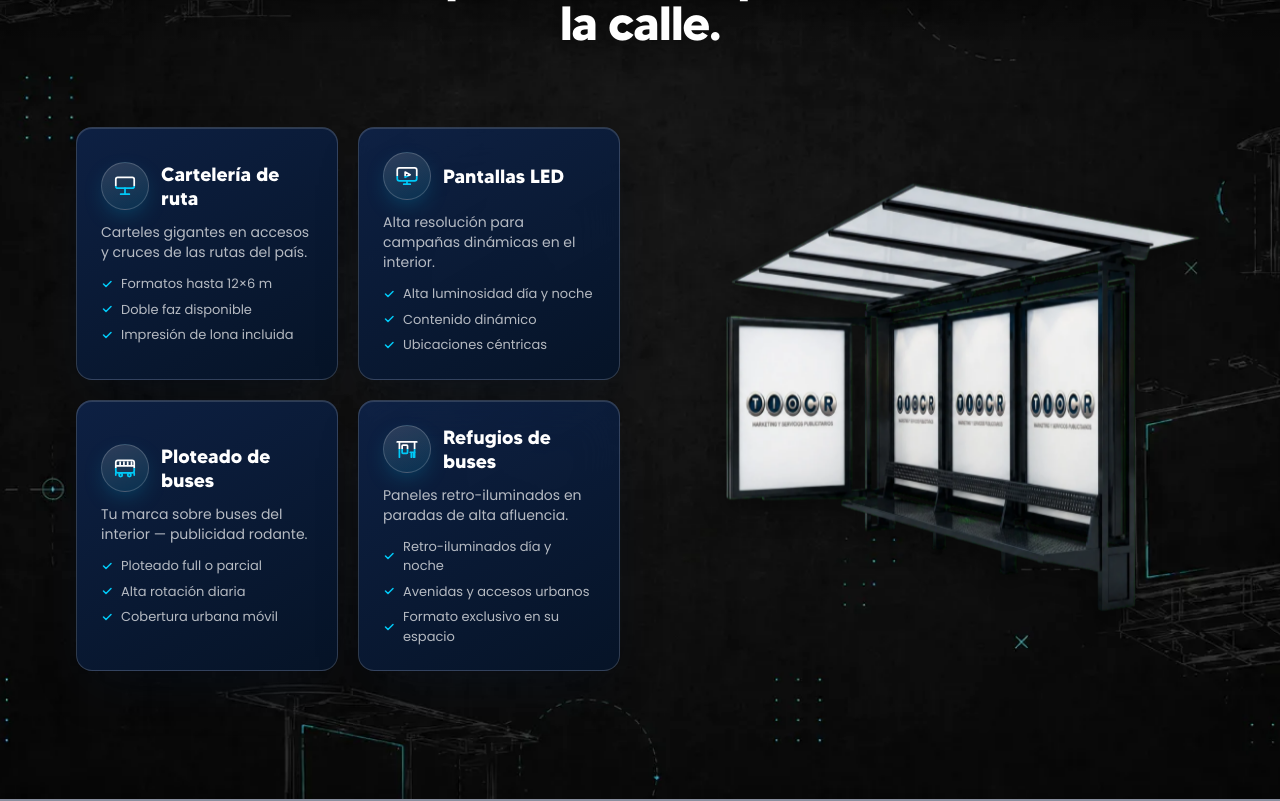
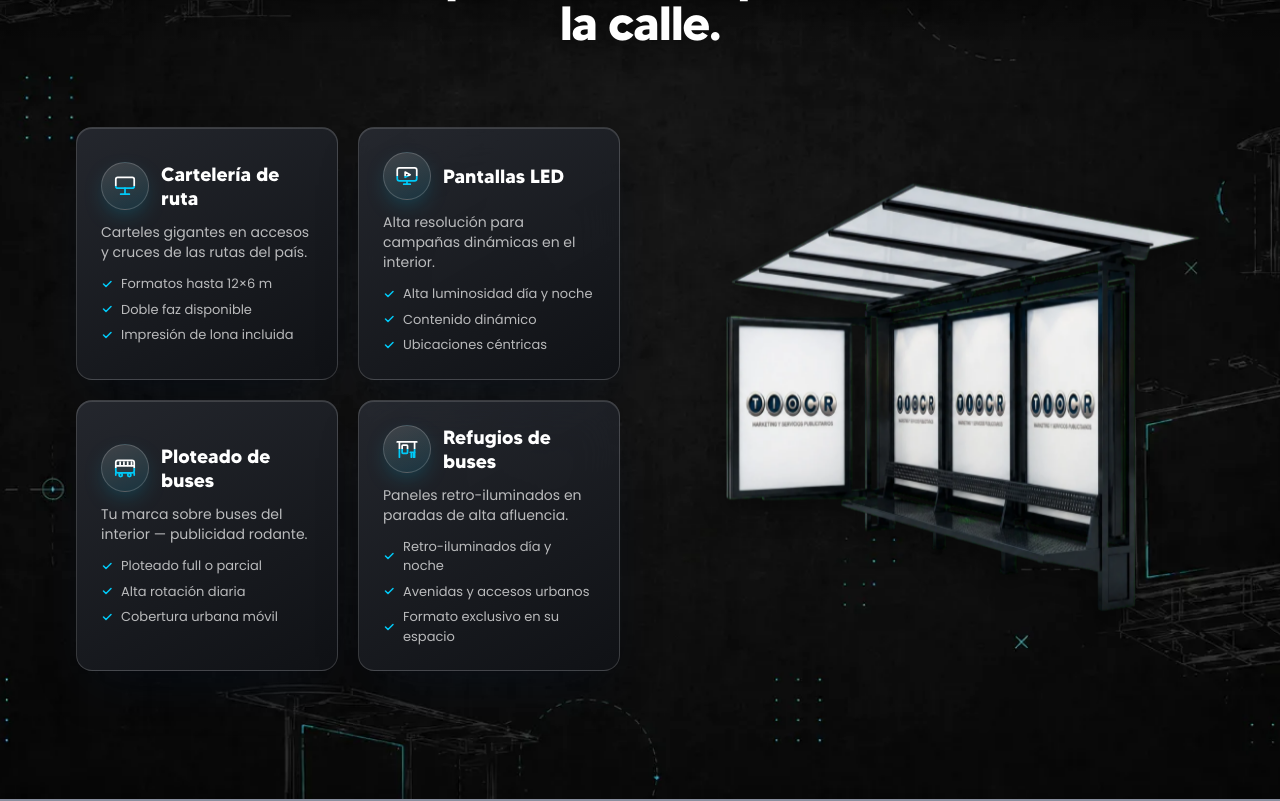
Before and after one commit to bartsilvera12-gif/Tio-CR, a Next.js app: page / in a window 1280 px wide. Shown: the part 1760-2561 px from the top of the page. Built offline with nearby package versions, Linux system fonts and the light colour scheme.

Commit message:
style(servicios): cards greyish-black to match the new dark background
Both flip faces swap the navy-blue gradient for a charcoal one
(rgba 38,41,48 → 16,18,22) at the exact same alpha values — shape,
borders, shadows and backdrop blur untouched.

```diff
--- a/components/Refugios.tsx
+++ b/components/Refugios.tsx
@@ -131,7 +131,7 @@ export default function Refugios() {
                       className="card-face relative flex h-full flex-col justify-center overflow-hidden rounded-2xl p-3 sm:min-h-[250px] sm:p-6 text-white"
                       style={{
                         background:
-                          'linear-gradient(150deg, rgba(14,34,71,0.94) 0%, rgba(6,20,40,0.97) 100%)',
+                          'linear-gradient(150deg, rgba(38,41,48,0.94) 0%, rgba(16,18,22,0.97) 100%)',
                         border: '1px solid rgba(255,255,255,0.16)',
                         boxShadow:
                           'inset 0 1px 0 rgba(255,255,255,0.14), 0 22px 50px -18px rgba(6,20,40,0.45)',
@@ -186,7 +186,7 @@ export default function Refugios() {
                       className="card-face card-face-back flex flex-col items-center justify-center gap-2.5 overflow-hidden rounded-2xl p-3 text-center sm:gap-5 sm:p-6"
                       style={{
                         background:
-                          'linear-gradient(150deg, rgba(14,34,71,0.94) 0%, rgba(6,20,40,0.97) 100%)',
+                          'linear-gradient(150deg, rgba(38,41,48,0.94) 0%, rgba(16,18,22,0.97) 100%)',
                         border: '1px solid rgba(255,255,255,0.16)',
                         boxShadow:
                           'inset 0 1px 0 rgba(255,255,255,0.1), 0 22px 50px -18px rgba(6,20,40,0.5)',
```
